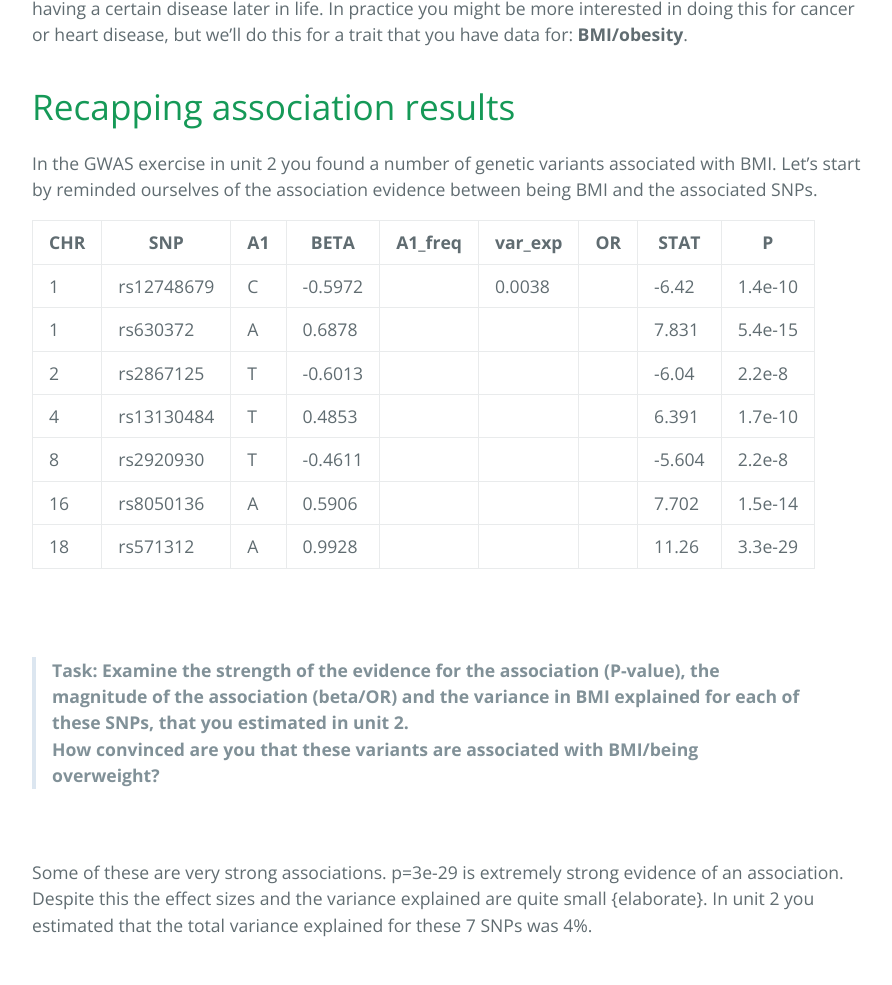
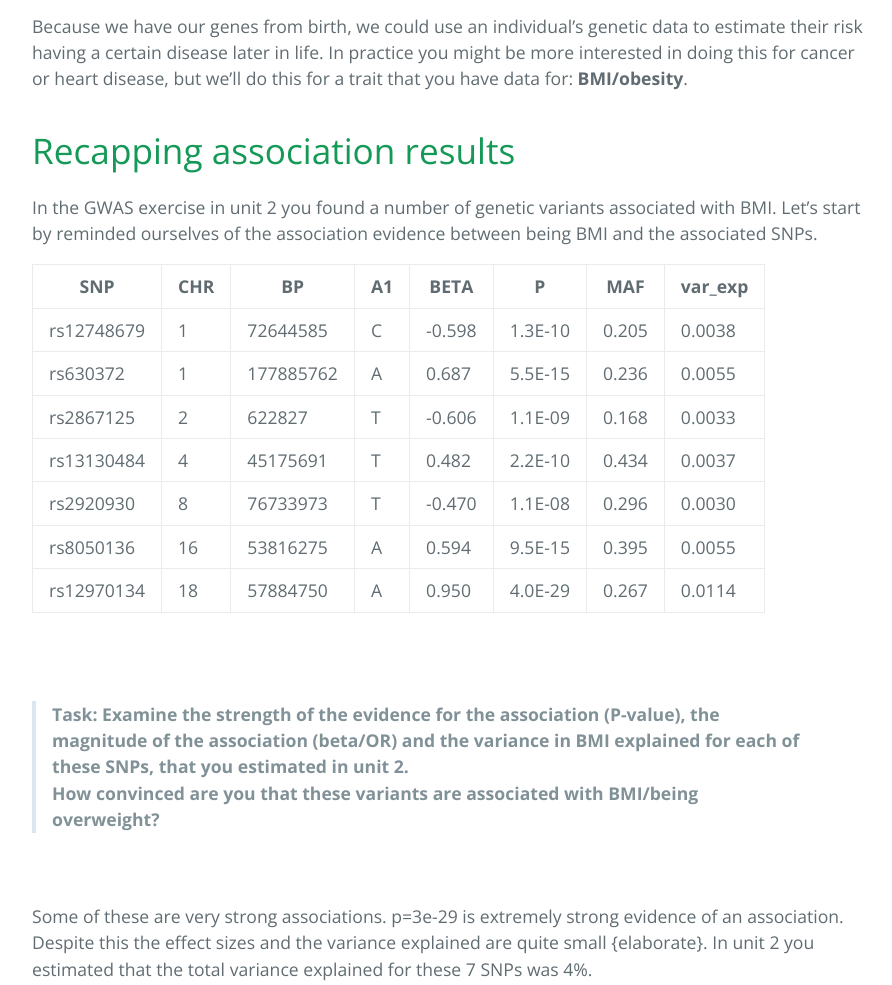
Before and after one commit to epxlp/individual_genetic_risk, a plain HTML site: page index.html in a window 1280 px wide. Shown: the part 698-1683 px from the top of the page, without its empty margins (192-1084 px from the left). Drawn offline with nearby package versions, Linux system fonts and the light colour scheme.

Commit message:
Create gh-pages branch via GitHub

```diff
--- a/index.html
+++ b/index.html
@@ -19,7 +19,9 @@
     </section>
 
     <section class="main-content">
-      <p>There are many ways in which you can estimate an individual’s risk of a particular disease or predict their likely trait value. How you do this will depend on the trait, the circumstances of the individual and the reason for wanting to make such a prediction.</p>
+      <p>This handout can be found here: <a href="https://epxlp.github.io/individual_genetic_risk/">https://epxlp.github.io/individual_genetic_risk/</a></p>
+
+<p>There are many ways in which you can estimate an individual’s risk of a particular disease or predict their likely trait value. How you do this will depend on the trait, the circumstances of the individual and the reason for wanting to make such a prediction.</p>
 
 <p>In today’s session we will demonstrate estimating risk and predicting trait values in a variety of settings using different types of information.</p>
 
@@ -37,94 +39,86 @@ Let’s start by reminded ourselves of the association evidence between being BM
 <table>
 <thead>
 <tr>
+<th>SNP</th>
 <th>CHR</th>
-<th>SNP</th>
+<th>BP</th>
 <th>A1</th>
 <th>BETA</th>
-<th>A1_freq</th>
+<th>P</th>
+<th>MAF</th>
 <th>var_exp</th>
-<th>OR</th>
-<th>STAT</th>
-<th>P</th>
 </tr>
 </thead>
 <tbody>
 <tr>
+<td>rs12748679</td>
 <td>1</td>
-<td>rs12748679</td>
+<td>72644585</td>
 <td>C</td>
-<td>-0.5972</td>
-<td></td>
+<td>-0.598</td>
+<td>1.3E-10</td>
+<td>0.205</td>
 <td>0.0038</td>
-<td></td>
-<td>-6.42</td>
-<td>1.4e-10</td>
 </tr>
 <tr>
+<td>rs630372</td>
 <td>1</td>
-<td>rs630372</td>
+<td>177885762</td>
 <td>A</td>
-<td>0.6878</td>
-<td></td>
-<td></td>
-<td></td>
-<td>7.831</td>
-<td>5.4e-15</td>
+<td>0.687</td>
+<td>5.5E-15</td>
+<td>0.236</td>
+<td>0.0055</td>
 </tr>
 <tr>
+<td>rs2867125</td>
 <td>2</td>
-<td>rs2867125</td>
+<td>622827</td>
 <td>T</td>
-<td>-0.6013</td>
-<td></td>
-<td></td>
-<td></td>
-<td>-6.04</td>
-<td>2.2e-8</td>
+<td>-0.606</td>
+<td>1.1E-09</td>
+<td>0.168</td>
+<td>0.0033</td>
 </tr>
 <tr>
+<td>rs13130484</td>
 <td>4</td>
-<td>rs13130484</td>
+<td>45175691</td>
 <td>T</td>
-<td>0.4853</td>
-<td></td>
-<td></td>
-<td></td>
-<td>6.391</td>
-<td>1.7e-10</td>
+<td>0.482</td>
+<td>2.2E-10</td>
+<td>0.434</td>
+<td>0.0037</td>
 </tr>
 <tr>
+<td>rs2920930</td>
 <td>8</td>
-<td>rs2920930</td>
+<td>76733973</td>
 <td>T</td>
-<td>-0.4611</td>
-<td></td>
-<td></td>
-<td></td>
-<td>-5.604</td>
-<td>2.2e-8</td>
+<td>-0.470</td>
+<td>1.1E-08</td>
+<td>0.296</td>
+<td>0.0030</td>
 </tr>
 <tr>
+<td>rs8050136</td>
 <td>16</td>
-<td>rs8050136</td>
+<td>53816275</td>
 <td>A</td>
-<td>0.5906</td>
-<td></td>
-<td></td>
-<td></td>
-<td>7.702</td>
-<td>1.5e-14</td>
+<td>0.594</td>
+<td>9.5E-15</td>
+<td>0.395</td>
+<td>0.0055</td>
 </tr>
 <tr>
+<td>rs12970134</td>
 <td>18</td>
-<td>rs571312</td>
+<td>57884750</td>
 <td>A</td>
-<td>0.9928</td>
-<td></td>
-<td></td>
-<td></td>
-<td>11.26</td>
-<td>3.3e-29</td>
+<td>0.950</td>
+<td>4.0E-29</td>
+<td>0.267</td>
+<td>0.0114</td>
 </tr>
 </tbody>
 </table>
@@ -152,16 +146,25 @@ Some variants might have very large effect, but be extraordinarily rare. This va
 <h1>
 <a id="generating-a-genetic-risk-score" class="anchor" href="#generating-a-genetic-risk-score" aria-hidden="true"><span aria-hidden="true" class="octicon octicon-link"></span></a>Generating a genetic risk score</h1>
 
-<p>Use these commands to extract the 7 SNPs and generate a risk score for each person in the sample:</p>
+<p>First we are going to generate a file that details the SNPs we want to use in the genetic risk score. Copy the following command and check that the snps_for_score.txt file is created.</p>
 
-<pre><code>plink --bfile geno_raw --extract snps_for_score.txt –recode A --out BMI_snps
-plink --bfile geno_raw --score snps_for_score.txt --out BMI_score
+<pre><code>echo 'rs571312        A       1
+rs630372        A       1
+rs8050136       A       1
+rs12748679      T       1
+rs13130484      T       1
+rs2867125       C       1
+rs2920930       G       1' &gt;  ~/ibsc_unit2/data/snps_for_score.txt
+</code></pre>
+
+<p>Use this command to generate a risk score for each person in the sample:</p>
+
+<pre><code>plink --bfile ~/ibsc_unit2/data/geno_qc --score ~/ibsc_unit2/data/snps_for_score.txt --out ~/ibsc_unit2/data/BMI_score
 </code></pre>
 
 <p>Now we will load the data into R</p>
 
-<pre><code>snps &lt;- read.table("~/ibsc_unit2/data/BMI_snps.raw”, header=T)
-score &lt;- read.table(“~/ibsc_unit2/data/BMI_score.profile”, header=T)
+<pre><code>score &lt;- read.table(“~/ibsc_unit2/data/BMI_score.profile”, header=T)
 phen &lt;- read.table(“~/ibsc_unit2/data/phen_clean.txt”)
 </code></pre>
 
@@ -274,6 +277,48 @@ In this dataset for the 2 people you predicted would be obese, you would be righ
 Can we consider this a similar situation as the rare high penetrant mutations you were considering in the other part of this practical?</strong></p>
 </blockquote>
 
+<h1>
+<a id="published-examples" class="anchor" href="#published-examples" aria-hidden="true"><span aria-hidden="true" class="octicon octicon-link"></span></a>Published examples</h1>
+
+<p>Some studies have attempted to predict BMI from genotype (e.g. Speliotes 2010, Nature Genetics 42(11):937-948)</p>
+
+<p><img src="https://github.com/epxlp/individual_genetic_risk/blob/gh-pages/fig1.png" alt="hover"></p>
+
+<p>Fig a. Mean BMI according to risk score - Note there is an increase of ~3kg/m2 between the top and bottom of the genetic risk score
+Fig b. Displays the ROC curve for 2 prediction models. Solid line includes age, age2 and sex (AUC=0.515), dashed line includes age, age2, sex and 32 BMI SNPs (AUC=0.575).</p>
+
+<p><br><br></p>
+
+<blockquote>
+<p><strong>Question: Does including the SNPs improve the prediction of obesity?</strong></p>
+</blockquote>
+
+<p><br><br>
+Another study Morandi PloS ONE 2012, 7(11):e49919 compared genetic prediction to prediction using traditional risk factors.</p>
+
+<p><img src="https://github.com/epxlp/individual_genetic_risk/blob/gh-pages/fig2.png" alt="hover"></p>
+
+<p>Turquoise= genetic risk score, Red= traditional risk factors, dark blue= combined traditional risk factprs and genetic risk score.
+Integrated discrimination improvement (IDI) = 0.5%, shows the possible accuracy improvement associated with adding the genetic score to the traditional risk factors alone. </p>
+
+<p><br><br></p>
+
+<blockquote>
+<p><strong>Question: Is there any improvement including SNPs in the prediction?</strong></p>
+</blockquote>
+
+<p><br><br></p>
+
+<p>Look up this study now and see which traditional risk factors were included in the model.</p>
+
+<p><br><br></p>
+
+<blockquote>
+<p><strong>Why does a prediction that includes ‘parental BMI’ do just as well as one that includes SNPs?</strong></p>
+</blockquote>
+
+<p><br><br></p>
+
       <footer class="site-footer">
         <span class="site-footer-owner"><a href="https://github.com/epxlp/individual_genetic_risk">Calculating an Individual&#39;s Genetic Risk</a> is maintained by <a href="https://github.com/epxlp">epxlp</a>.</span>
 
```
Also changed, not shown: params.json (+1 -1 lines).
